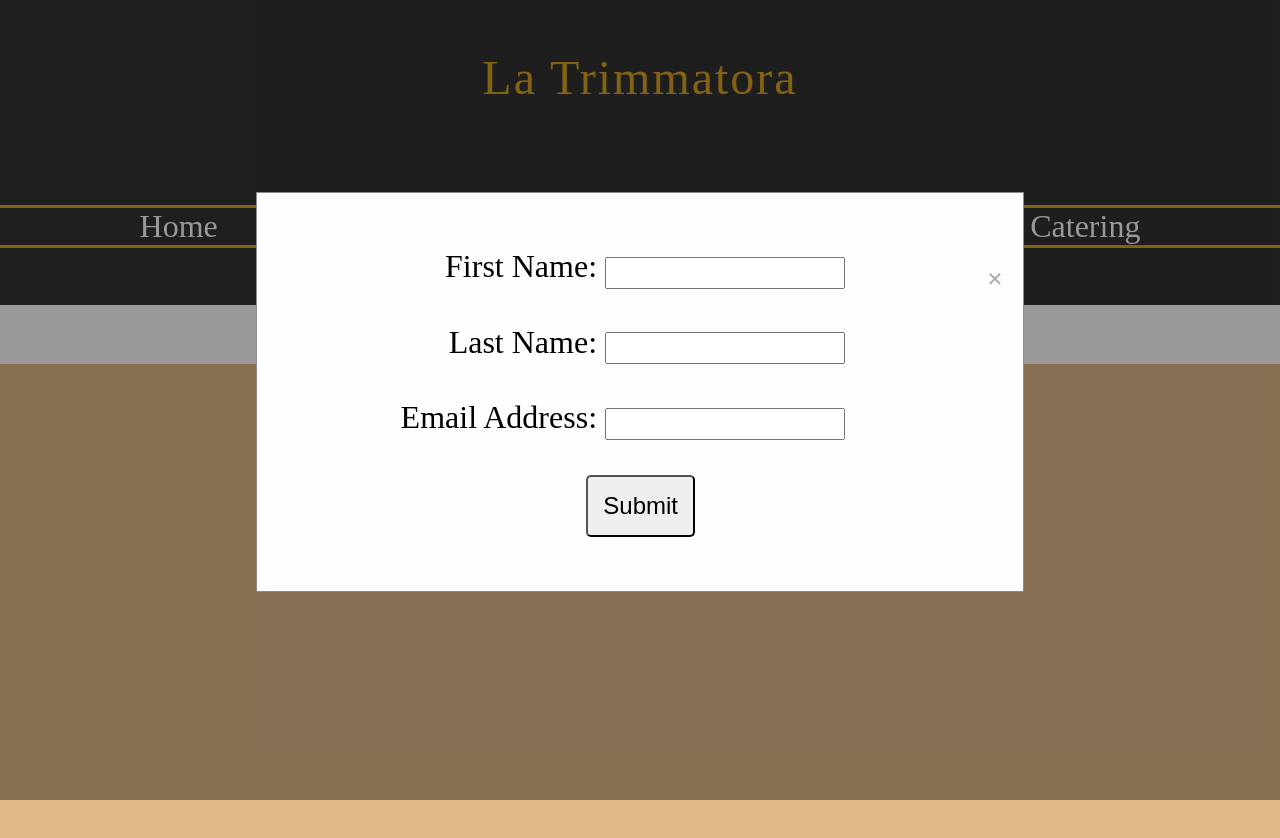
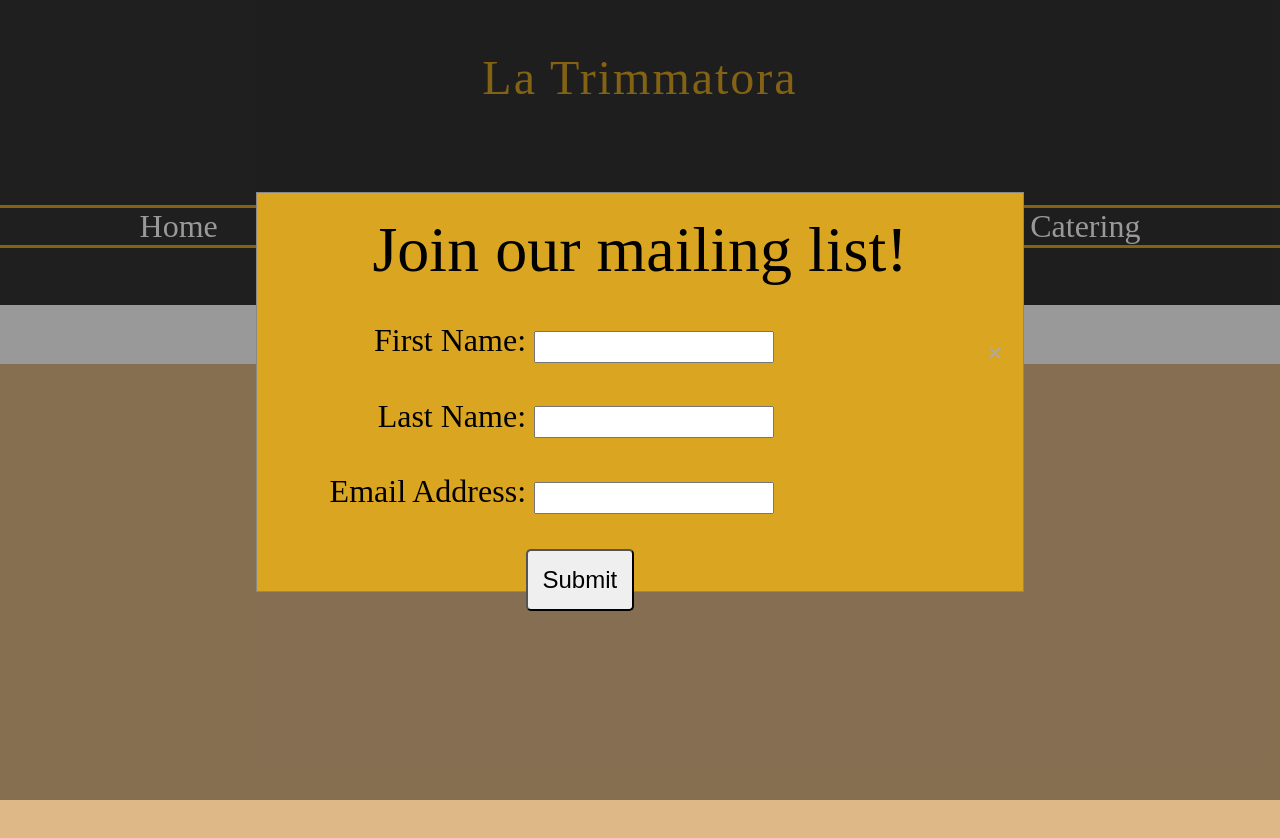
Before and after one commit to JesseMcMahon/restaurantsite, a plain HTML site: page index.html in a window 1280 px wide. Drawn offline with Linux system fonts and the light colour scheme.

Commit message:
style form

```diff
--- a/index.css
+++ b/index.css
@@ -79,12 +79,19 @@ button {
 }
 
 .modal-content {
-  background-color: #fefefe;
+  text-align: center;
+  background-color: goldenrod;
   margin: 15% auto;
   padding: 20px;
   border: 1px solid #888;
   width: 60%;
   height: 50%;
+}
+
+.modal-header {
+  text-align: center;
+  font-size: 4rem;
+  font-weight: 100;
 }
 
 .close {
@@ -112,7 +119,7 @@ form div {
   display: block;
   text-align: right;
   margin-top: 35px;
-  width: 80%;
+  width: 70%;
   font-size: 2rem;
 }
 
--- a/index.html
+++ b/index.html
@@ -16,6 +16,7 @@
     </div>
     <div class="modal">
       <div class="modal-content">
+        <h1 class="modal-header">Join our mailing list!</h1>
         <span class="close">&times;</span>
         <form action="#">
           <div>
```
